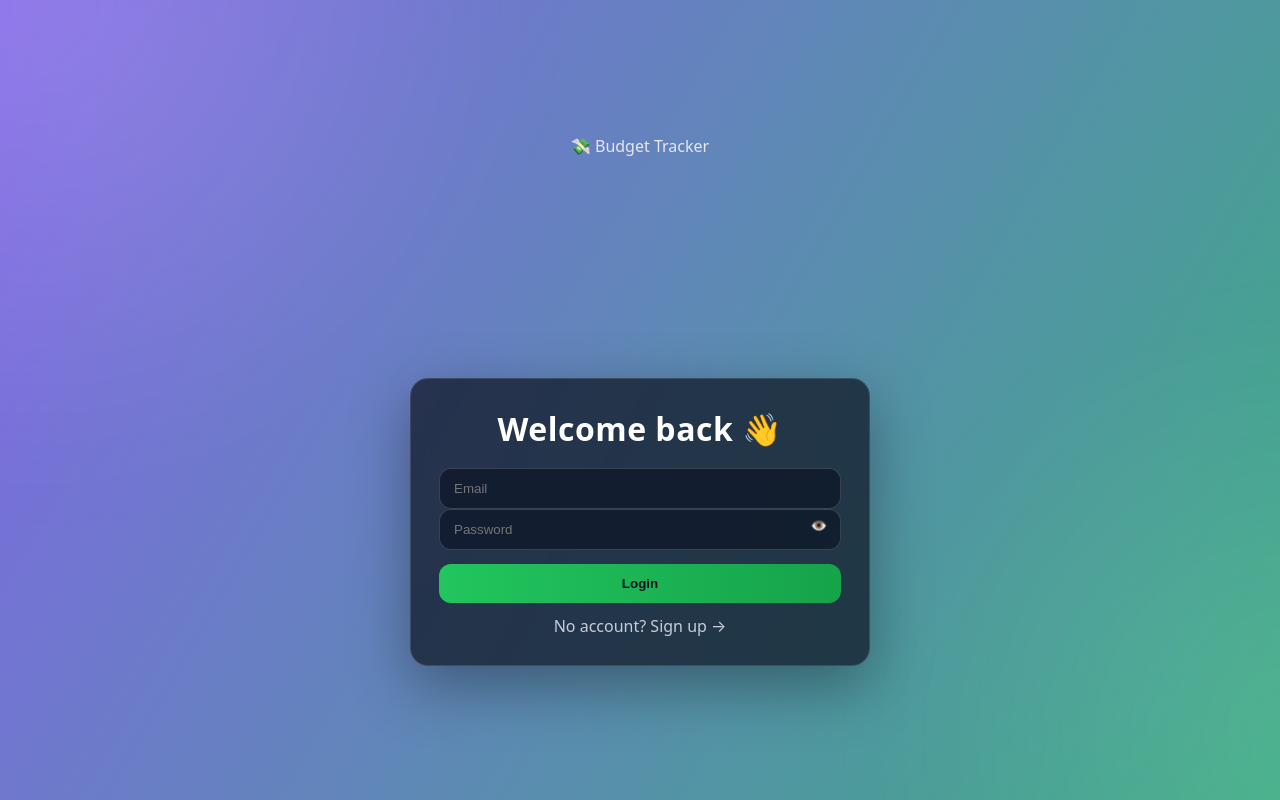
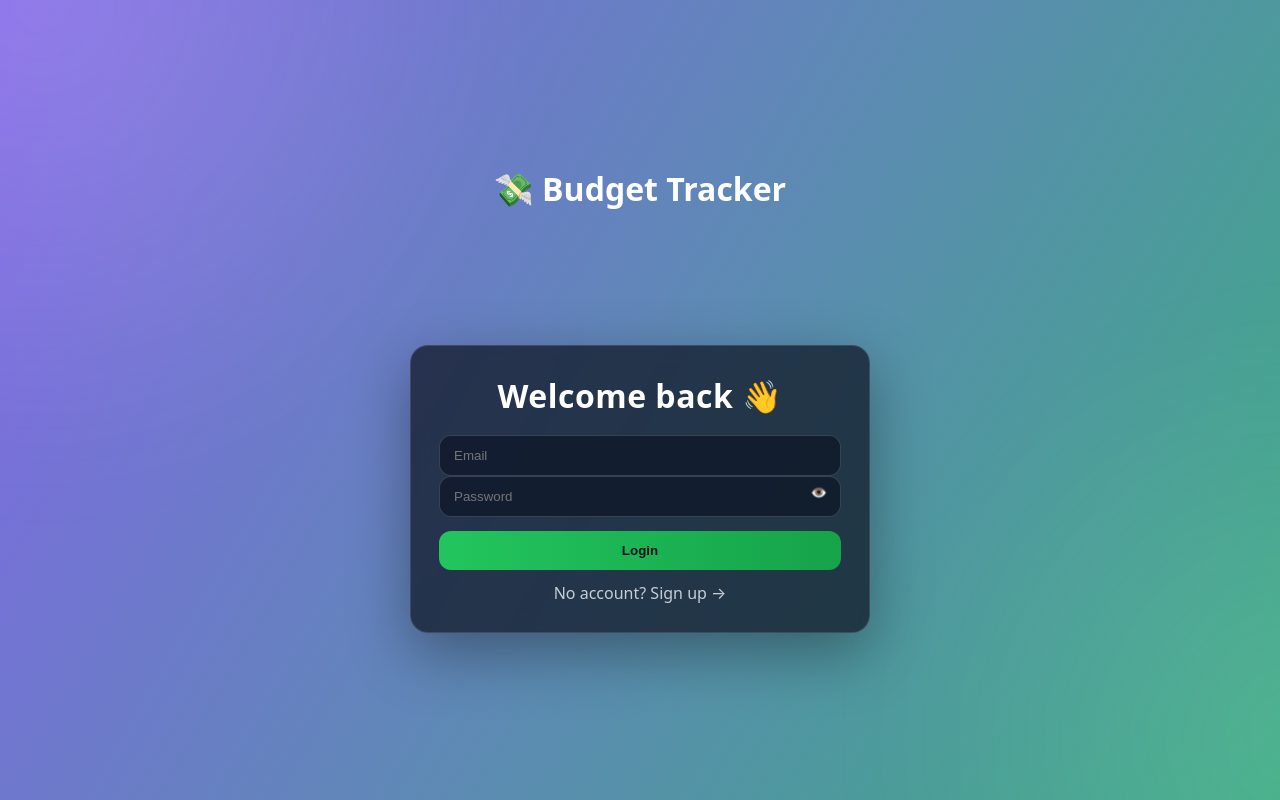
Before and after one commit to ars-0105/Capstone-project, a React (Vite) app in the folder frontend/: page /login in a window 1280 px wide. Built offline with nearby package versions, Linux system fonts and the light colour scheme.

Commit message:
Update Login.css

```diff
--- a/frontend/src/pages/Login.css
+++ b/frontend/src/pages/Login.css
@@ -4,15 +4,31 @@
   place-items: center;
   padding: 24px;
 }
+
+.logo-outside {
+  text-align: center;
+  font-size: 32px;
+  font-weight: bold;
+  color: #feffff;
+  margin-bottom: 0;
+}
+
 .auth-card {
   width: 100%;
   max-width: 420px;
-  background: rgba(17, 24, 39, .85);
+  background: rgba(17, 24, 39, 0.85);
   border-radius: 14px;
   padding: 28px;
-  box-shadow: 0 10px 30px rgba(0,0,0,.25);
+  box-shadow: 0 10px 30px rgba(0, 0, 0, 0.25);
+  margin-top: -150px;;
 }
-.title { text-align:center; margin-bottom:18px; color: #fff; }
+
+.title {
+  text-align: center;
+  margin-bottom: 18px;
+  color: #fff;
+}
+
 .input {
   width: 100%;
   padding: 12px 14px;
@@ -22,6 +38,7 @@
   color: #e5e7eb;
   outline: none;
 }
+
 .button {
   width: 100%;
   margin-top: 14px;
@@ -33,4 +50,12 @@
   font-weight: 700;
   cursor: pointer;
 }
-.link { display:inline-block; color:#93c5fd; text-decoration:none; margin-top:10px; text-align:center; width:100%; }
+
+.link {
+  display: inline-block;
+  color: #93c5fd;
+  text-decoration: none;
+  margin-top: 10px;
+  text-align: center;
+  width: 100%;
+}
```
